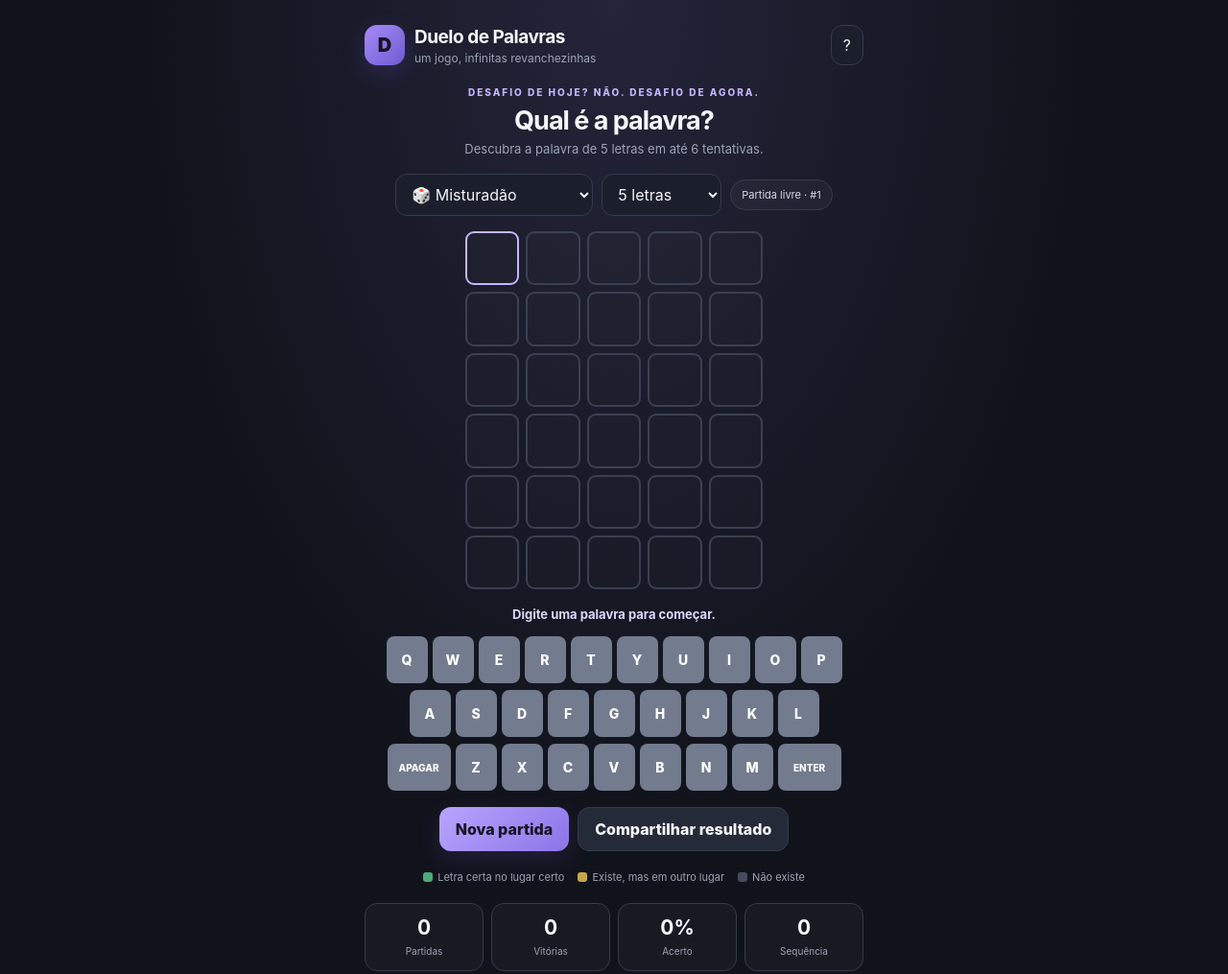
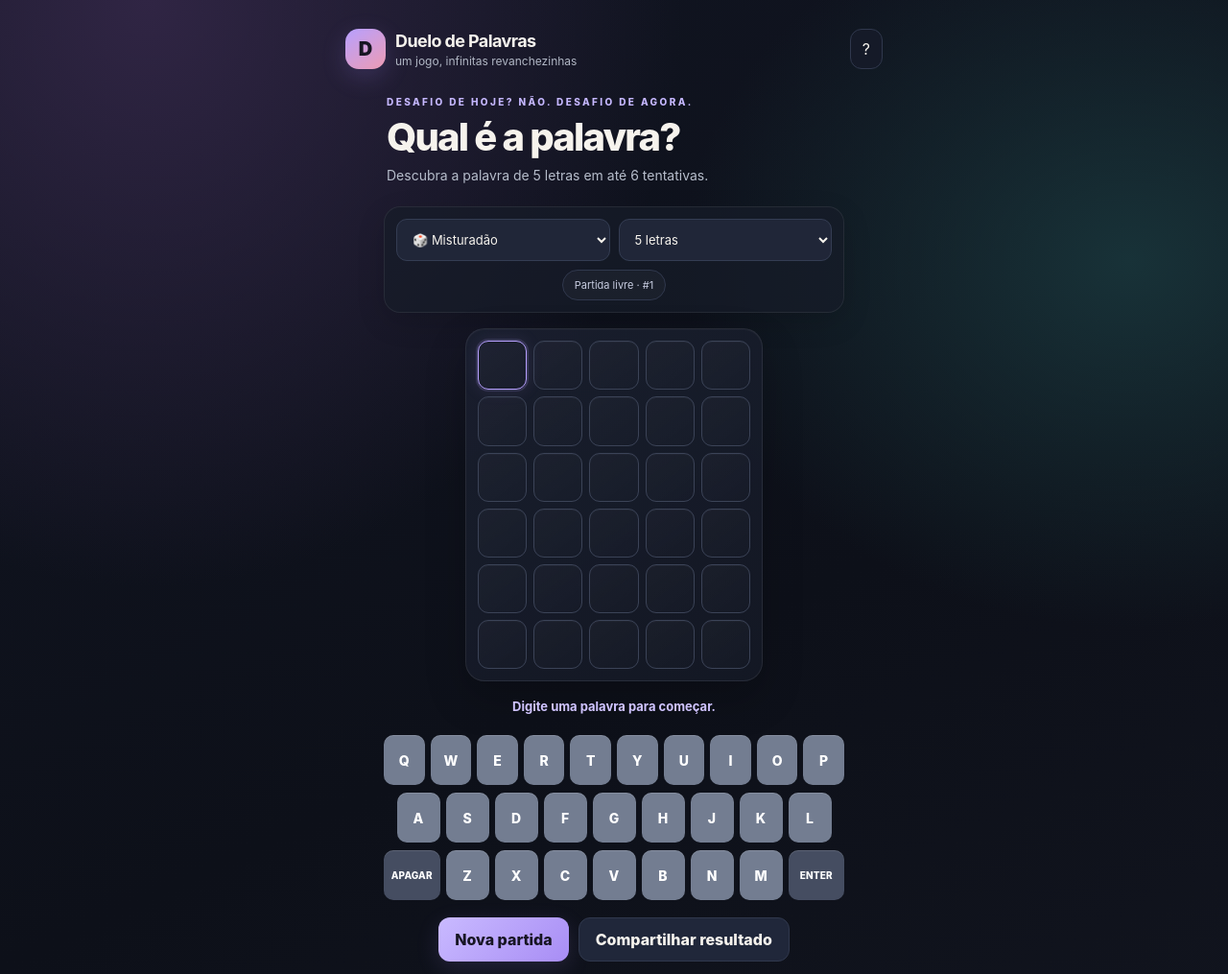
Before and after one commit to Renanpinto/duelo-de-palavras, a plain HTML site: page index.html in a window 1280 px wide. Shown: the top 1015 px of the page at 96% size. Drawn offline with Linux system fonts and the light colour scheme.

```diff
--- a/index.html
+++ b/index.html
@@ -9,7 +9,7 @@
   <link rel="icon" href="icon.svg" type="image/svg+xml">
   <title>Duelo de Palavras</title>
   <style>
-    :root{color-scheme:dark;--bg:#11131b;--panel:#1b1f2b;--panel2:#252a38;--text:#f5f6fa;--muted:#9ba3b5;--line:#343b4d;--green:#4caa79;--yellow:#c7a64b;--gray:#454b5b;--accent:#a78bfa}
+    :root{color-scheme:dark;--bg:#0d1019;--panel:#151a28;--panel2:#20273a;--text:#f6f3ed;--muted:#a6adbd;--line:#30384d;--green:#52c995;--yellow:#e3b95f;--gray:#3c4558;--accent:#b7a0ff;--rose:#f09bb0;--focus:#d4c6ff}
     *{box-sizing:border-box} body{margin:0;background:radial-gradient(ellipse at top,#24243a 0,#11131b 55%);color:var(--text);font-family:Inter,ui-sans-serif,system-ui,-apple-system,BlinkMacSystemFont,"Segoe UI",sans-serif;min-height:100vh}
     button,select{font:inherit} .wrap{width:min(100% - 28px,520px);margin:0 auto;padding:26px 0 38px}
     header{display:flex;justify-content:space-between;align-items:center;margin-bottom:22px}
@@ -42,14 +42,54 @@
     dialog::backdrop{background:#080910bb;backdrop-filter:blur(4px)}dialog h3{margin:0 0 10px}dialog p,dialog li{color:#c1c6d2;font-size:13px;line-height:1.55}dialog .close{float:right}
     .result-word{font-size:25px;font-weight:900;letter-spacing:4px;color:#c4b5fd;text-align:center;margin:14px}
     .hidden{display:none!important}
-    @media(max-width:380px){.wrap{width:min(100% - 20px,520px);padding-top:18px}.key{height:45px;font-size:12px}.key.wide{font-size:9px}.board{gap:5px}.row{gap:5px}.tile{border-radius:7px}}
+    body{background:radial-gradient(ellipse at 12% 0%,#302544 0,transparent 35%),radial-gradient(ellipse at 92% 22%,#183238 0,transparent 28%),linear-gradient(155deg,#111522 0%,#0d1019 55%,#12151f 100%)}
+    .wrap{width:min(100% - 32px,560px);padding:30px 0 42px}
+    header{margin-bottom:28px}
+    .logo{background:linear-gradient(145deg,var(--accent),#ed9bb3);border-radius:14px;box-shadow:0 8px 26px #a78bfa30}
+    h1{font-size:18px;letter-spacing:-.6px}.sub{font-size:12px;color:#b1b7c5}
+    .iconbtn{transition:background .16s,border-color .16s,transform .16s}.iconbtn:hover{background:#262d40;border-color:#59627a}.iconbtn:active{transform:scale(.96)}
+    :where(button,select):focus-visible{outline:3px solid var(--focus);outline-offset:3px}
+    .hero{text-align:left;margin:0 auto 22px;max-width:480px;padding:0 3px}
+    .eyebrow{color:#c5b7ff;letter-spacing:2.4px;font-size:10px}
+    .hero h2{font-size:clamp(30px,7vw,40px);line-height:1.08;letter-spacing:-1.8px;margin:9px 0 8px;font-weight:850}
+    .hero p{font-size:14px;color:#b6bdcb;line-height:1.5}
+    .toolbar{padding:12px;margin:0 auto 16px;max-width:480px;border:1px solid #ffffff12;border-radius:17px;background:#171c29b8;box-shadow:0 10px 30px #0002}
+    select{min-height:44px;max-width:none;flex:1 1 150px;border-radius:11px;background-color:#202638;border-color:#343d53;color:var(--text);font-size:13px;cursor:pointer}
+    .pill{padding:8px 12px;background:#ffffff08;color:#c7cce0}
+    .board{padding:12px;border:1px solid #ffffff13;border-radius:20px;background:linear-gradient(145deg,#1b2030d9,#141925e8);box-shadow:0 18px 44px #0003,inset 0 1px #ffffff08}
+    .row{gap:7px}
+    .tile{width:100%;padding:0;color:var(--text);border:1.5px solid #3b4357;border-radius:11px;background:linear-gradient(145deg,#ffffff06,#ffffff01);font-size:clamp(21px,6vw,29px);font-weight:800;cursor:default;box-shadow:inset 0 1px #ffffff08;transition:transform .14s,border-color .14s,background .14s,box-shadow .14s}
+    .tile:not(:disabled){cursor:pointer}
+    .tile:not(:disabled):hover{border-color:#8c7fc1;background:#ffffff0a}
+    .tile.selected{border-color:var(--accent)!important;box-shadow:0 0 0 2px #b7a0ff27,0 0 18px #b7a0ff20}
+    .tile:disabled{opacity:1}
+    .tile.correct{color:#081a12;background:var(--green);border-color:var(--green)}.tile.present{color:#211809;background:var(--yellow);border-color:var(--yellow)}.tile.absent{color:#f0f1f5;background:var(--gray);border-color:var(--gray)}
+    .message{min-height:28px;color:#d0c4ff;font-size:13px;margin:1px 0 10px}
+    .keyboard{gap:8px;max-width:480px}.keyrow{gap:6px}
+    .key{height:52px;max-width:45px;border-radius:10px;background:#737d91;font-size:14px;transition:transform .12s,filter .12s,background .12s;box-shadow:inset 0 1px #ffffff20}
+    .key:hover{filter:brightness(1.12)}.key:active{transform:translateY(1px) scale(.97)}
+    .key.wide{max-width:70px;font-size:10px;letter-spacing:.15px;background:#454d61}
+    .key.correct{background:var(--green);color:#081a12}.key.present{background:var(--yellow);color:#211809}.key.absent{background:#303747;color:#aeb5c3}
+    .actions{margin:18px 0 20px;gap:10px}
+    .primary,.secondary{min-height:46px;border-radius:12px;transition:transform .14s,filter .14s,border-color .14s}
+    .primary{background:linear-gradient(135deg,#c9baff,#a88df5);box-shadow:0 7px 24px #a78bfa24}
+    .primary:hover,.secondary:hover{filter:brightness(1.08)}.secondary:hover{border-color:#59627a}
+    .stats{gap:9px;margin:24px 0 18px}
+    .stat{padding:14px 6px;border-radius:14px;background:linear-gradient(145deg,#ffffff0a,#ffffff04);border-color:#ffffff13}
+    .stat strong{font-size:22px;font-variant-numeric:tabular-nums}.stat span{font-size:10px;letter-spacing:.25px}
+    .legend{font-size:11px;gap:12px;color:#b2b8c6}
+    footer{line-height:1.7;color:#81899a}
+    dialog{border-radius:20px;background:#191e2c;border-color:#3a4257}dialog::backdrop{background:#070911c9;backdrop-filter:blur(5px)}
+    @media(max-width:380px){.wrap{width:min(100% - 20px,560px);padding-top:20px}.hero{margin-bottom:17px}.toolbar{padding:9px;gap:7px}.row{gap:5px}.board{gap:5px;padding:9px}.tile{border-radius:8px}.key{height:46px}.keyrow{gap:4px}.stats{gap:6px}.stat{padding:11px 3px}}
+    @media(prefers-reduced-motion:reduce){*,*::before,*::after{scroll-behavior:auto!important;animation-duration:.01ms!important;animation-iteration-count:1!important;transition-duration:.01ms!important}}
+    @media(forced-colors:active){.tile.selected{outline:2px solid Highlight;outline-offset:2px}.tile.correct,.tile.present,.tile.absent{border:2px solid ButtonText}}
   </style>
 </head>
 <body>
   <main class="wrap">
     <header>
       <div class="brand"><div class="logo">D</div><div><h1>Duelo de Palavras</h1><div class="sub">um jogo, infinitas revanchezinhas</div></div></div>
-      <button class="iconbtn" id="helpBtn" aria-label="Como jogar">?</button>
+      <button class="iconbtn" id="helpBtn" type="button" aria-label="Como jogar">?</button>
     </header>
     <section class="hero">
       <div class="eyebrow">Desafio de hoje? Não. Desafio de agora.</div>
@@ -57,7 +97,7 @@
       <p id="challengeText">Descubra a palavra em até 6 tentativas.</p>
     </section>
     <div class="toolbar">
-      <select id="category" aria-label="Categoria">
+      <select id="category" aria-label="Categoria" data-select-ownership="native">
         <option value="mix">🎲 Misturadão</option>
         <option value="geral">🌎 Geral</option>
         <option value="casal">💜 Casal</option>
@@ -66,17 +106,17 @@
         <option value="filmes">🎬 Filmes e séries</option>
         <option value="musica">🎵 Música</option>
       </select>
-      <select id="wordLength" aria-label="Tamanho da palavra">
+      <select id="wordLength" aria-label="Tamanho da palavra" data-select-ownership="native">
         <option value="4">4 letras</option><option value="5" selected>5 letras</option><option value="6">6 letras</option><option value="7">7 letras</option>
       </select>
       <span class="pill" id="roundLabel">Partida livre</span>
     </div>
-    <div class="board" id="board" aria-label="Tabuleiro de seis tentativas"></div>
+    <div class="board" id="board" role="group" aria-label="Tabuleiro de seis tentativas"></div>
     <p class="message" id="message" aria-live="polite">Digite uma palavra para começar.</p>
-    <div class="keyboard" id="keyboard" aria-label="Teclado virtual"></div>
+    <div class="keyboard" id="keyboard" role="group" aria-label="Teclado virtual"></div>
     <div class="actions">
-      <button class="primary" id="newGame">Nova partida</button>
-      <button class="secondary" id="shareBtn">Compartilhar resultado</button>
+      <button class="primary" id="newGame" type="button">Nova partida</button>
+      <button class="secondary" id="shareBtn" type="button">Compartilhar resultado</button>
     </div>
     <div class="legend">
       <span><i class="dot" style="background:var(--green)"></i>Letra certa no lugar certo</span>
@@ -92,9 +132,9 @@
     <footer>Feito para duas pessoas competitivas. 💜<br>Seu progresso fica salvo neste aparelho.</footer>
   </main>
 
-  <dialog id="helpDialog">
-    <button class="iconbtn close" id="closeHelp">✕</button>
-    <h3>Como jogar</h3>
+  <dialog id="helpDialog" aria-labelledby="helpTitle">
+    <button class="iconbtn close" id="closeHelp" type="button" aria-label="Fechar instruções">✕</button>
+    <h3 id="helpTitle">Como jogar</h3>
     <p>Você tem <b>6 tentativas</b> para descobrir uma palavra. Escolha o tamanho antes de começar.</p>
     <ul>
       <li><b style="color:#72d6a1">Verde:</b> letra certa no lugar certo.</li>
@@ -103,11 +143,11 @@
     </ul>
     <p>Escolha uma categoria ou deixe no misturadão. Cada nova partida sorteia outra palavra. As estatísticas são salvas separadamente em cada celular.</p>
   </dialog>
-  <dialog id="resultDialog">
+  <dialog id="resultDialog" aria-labelledby="resultTitle" aria-describedby="resultText">
     <h3 id="resultTitle">Boa!</h3>
     <p id="resultText"></p>
     <div class="result-word" id="resultWord"></div>
-    <div class="actions"><button class="primary" id="againBtn">Jogar de novo</button><button class="secondary" id="closeResult">Fechar</button></div>
+    <div class="actions"><button class="primary" id="againBtn" type="button">Jogar de novo</button><button class="secondary" id="closeResult" type="button">Fechar</button></div>
   </dialog>
 <script>
 (() => {
@@ -148,21 +188,28 @@
     render(); renderKeyboard();
   }
   function render() {
+    const restoreTileFocus=board.contains(document.activeElement);
     board.innerHTML="";
     for(let r=0;r<6;r++){
       const row=document.createElement("div"); row.className="row";
       const value=guesses[r] ? guesses[r].word : (r===guesses.length ? current : "");
       for(let c=0;c<wordLength;c++){
-        const tile=document.createElement("div"); tile.className="tile";
+        const tile=document.createElement("button"); tile.type="button"; tile.className="tile";
         const letter=Array.isArray(value) ? (value[c] || "") : (value[c] || "");
         tile.textContent=letter;
+        const isActive=r===guesses.length&&!finished;
+        tile.disabled=!isActive;
+        tile.tabIndex=isActive&&c===cursor?0:-1;
+        tile.setAttribute("aria-pressed",String(isActive&&c===cursor));
+        tile.setAttribute("aria-label",`Casa ${c+1} de ${wordLength}: ${letter || "vazia"}`);
         if(letter) tile.classList.add("filled");
         if(guesses[r]) tile.classList.add(guesses[r].states[c]);
-        if(!guesses[r] && r===guesses.length){tile.style.cursor="pointer";if(c===cursor)tile.style.borderColor="#c4b5fd";tile.addEventListener("click",()=>{cursor=c;render();});}
+        if(isActive){if(c===cursor)tile.classList.add("selected");tile.addEventListener("click",()=>{cursor=c;render();board.querySelectorAll(".tile")[guesses.length*wordLength+cursor]?.focus({preventScroll:true});});}
         row.appendChild(tile);
       }
       board.appendChild(row);
     }
+    if(restoreTileFocus)board.querySelectorAll(".tile")[guesses.length*wordLength+cursor]?.focus({preventScroll:true});
   }
   function renderKeyboard() {
     keyboard.innerHTML="";
```
Also changed, not shown: premium-ui.json (added, +8 -0 lines), LEIA-ME.txt, 9 other files.
